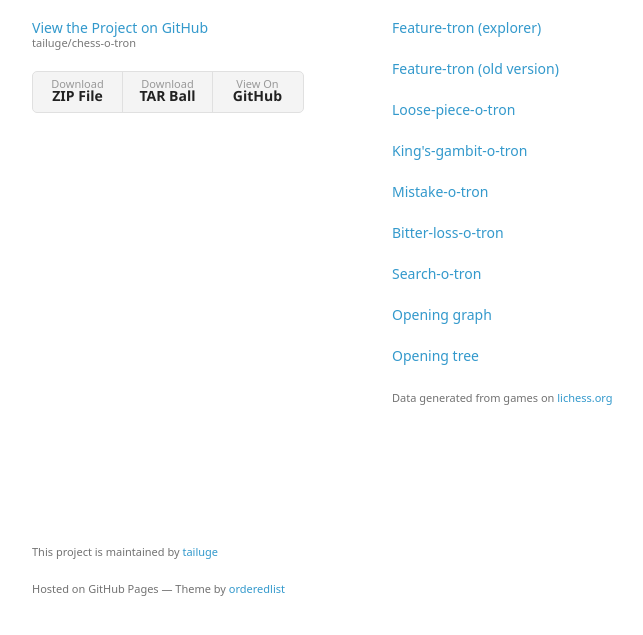
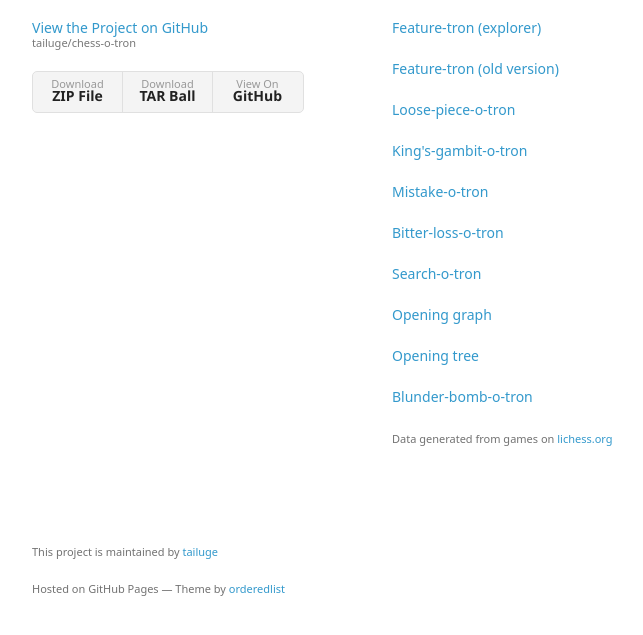
Before and after one commit to tailuge/chess-o-tron, a plain HTML site: page index.html in a window 1280 px wide. Shown: the part 133-768 px from the top of the page, without its empty margins (178-821 px from the left). Drawn offline with Linux system fonts and the light colour scheme; a web font is replaced by a local one.

Commit message:
add link

```diff
--- a/index.html
+++ b/index.html
@@ -60,6 +60,7 @@
       <p><a href="https://jsfiddle.net/tailuge/7xpjkp7p/show/">Search-o-tron</a></p>
       <p><a href="https://tailuge.github.io/chess-o-tron/public/openings/openings.html">Opening graph</a></p>
       <p><a href="https://tailuge.github.io/chess-o-tron/public/openings/openingtree.html">Opening tree</a></p>
+      <p><a href="https://tailuge.github.io/chess-o-tron/html/blunder-bomb.html">Blunder-bomb-o-tron</a></p>
 
 
       <p><small>Data generated from games on <a href="https://lichess.org/">lichess.org</a><small></p>
```
